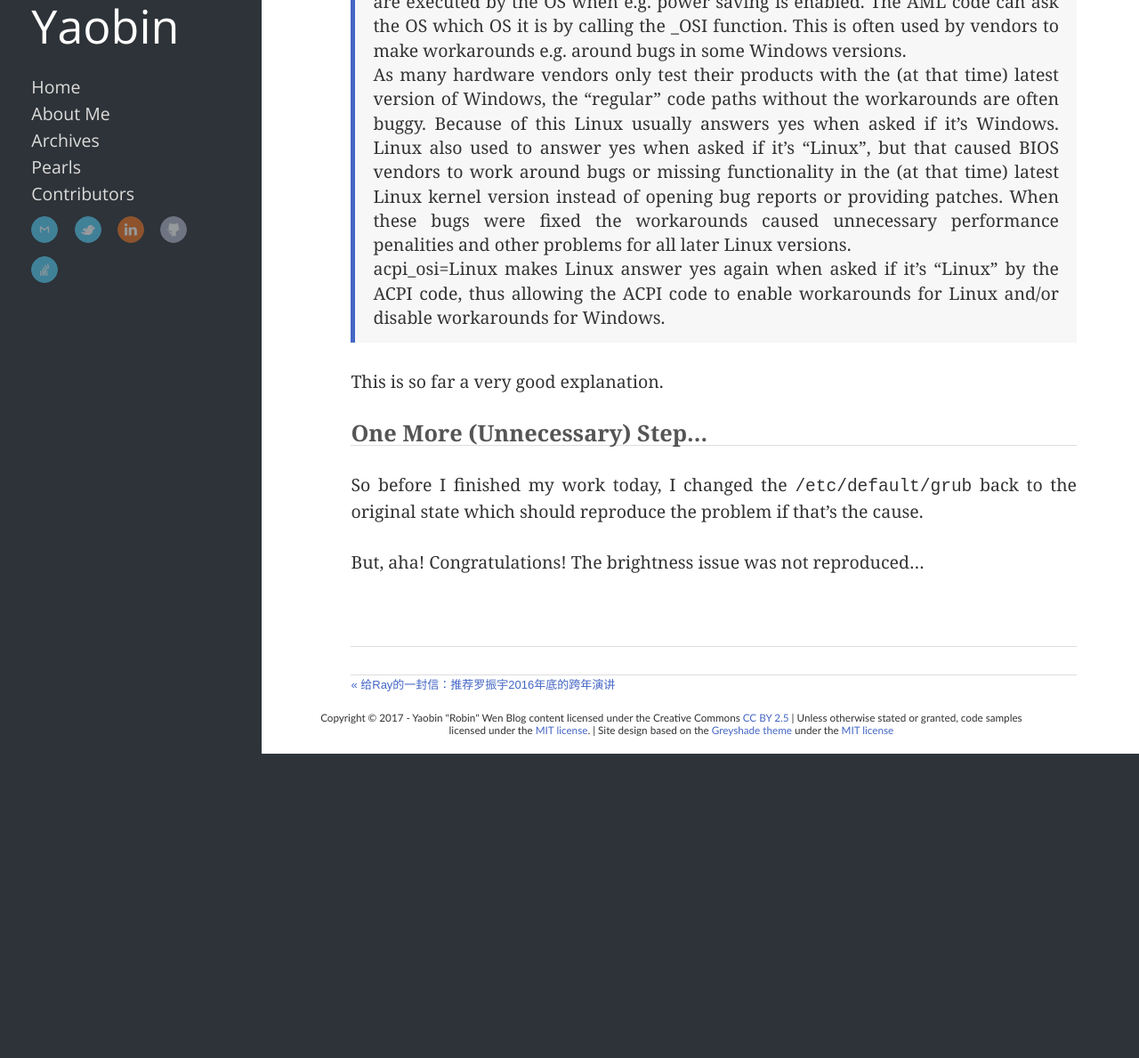
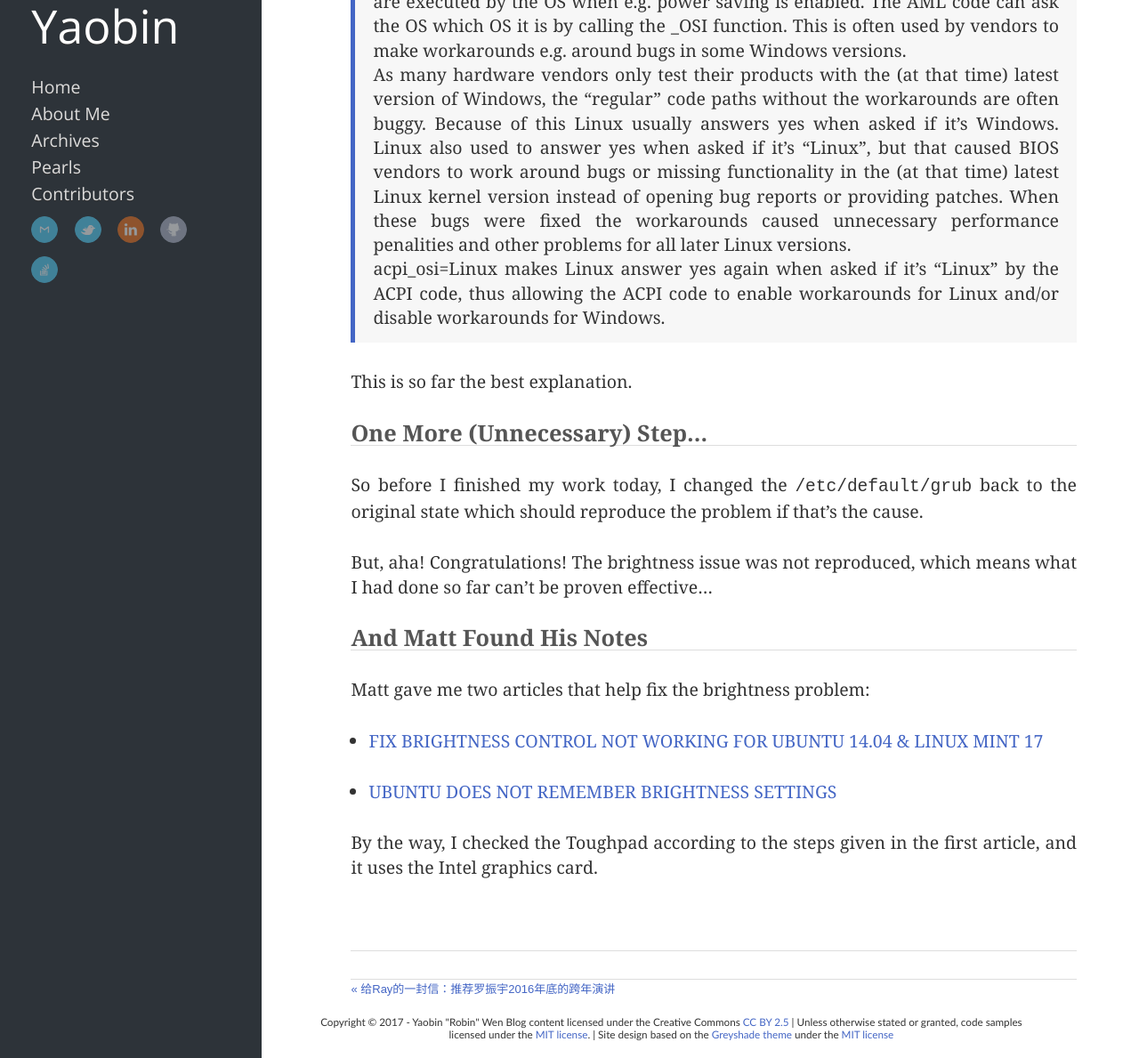
Before and after one commit to Tianhao25/yaobinwen.github.io, a Jekyll site: the page built from _posts/2017/2017-01-05-Ubuntu-ACPI-issue.md, in a window 1280 px wide and 1400 px high, scrolled down 1990 px, cut to the strip 211-1400 px from the top of the window. Shown: the whole strip at 89% size. Built offline with Jekyll 4.4.1, drawn with Linux system fonts in a browser that asks for light colours; nearby versions of some CDN libraries; our own code applies the rules of GitHub Pages for plain Markdown files; comment, search, counter and statistics services are not loaded; before the commit the page ends 3048 px from its top, so only the background shows below that; some of the changed text lies outside the part shown.

Commit message:
Update post

````diff
--- a/_posts/2017/2017-01-05-Ubuntu-ACPI-issue.md
+++ b/_posts/2017/2017-01-05-Ubuntu-ACPI-issue.md
@@ -32,7 +32,7 @@ The solution is described as follows:
 
 ## More Information
 
-### What is ACPI?
+### What Is ACPI?
 
 ACPI is short for [Advanced Configuration and Power Interface](http://searchwindowsserver.techtarget.com/definition/ACPI-Advanced-Configuration-and-Power-Interface):
 
@@ -42,7 +42,7 @@ ACPI is short for [Advanced Configuration and Power Interface](http://searchwind
 
 In other words, the issue with my Toughpad was probably caused by the incorrect configuration of Linux ACPI driver.
 
-### What does 'acpi_osi=' do?
+### What Does 'acpi_osi=' Do?
 
 According to this article, [Linux Kernel Boot Parameters](http://redsymbol.net/linux-kernel-boot-parameters/), the kernel parameter ```acpi_osi``` "Modify list of supported OS interface strings", and ```acpi_osi=``` disable all the OS interface strings.
 
@@ -58,10 +58,20 @@ But cg909 posted a better explanation in [this answer](http://unix.stackexchange
 >
 > acpi_osi=Linux makes Linux answer yes again when asked if it's "Linux" by the ACPI code, thus allowing the ACPI code to enable workarounds for Linux and/or disable workarounds for Windows.
 
-This is so far a very good explanation.
+This is so far the best explanation.
 
 ## One More (Unnecessary) Step...
 
 So before I finished my work today, I changed the ```/etc/default/grub``` back to the original state which should reproduce the problem if that's the cause.
 
-But, aha! Congratulations! The brightness issue was not reproduced...
+But, aha! Congratulations! The brightness issue was not reproduced, which means what I had done so far can't be proven effective...
+
+## And Matt Found His Notes
+
+Matt gave me two articles that help fix the brightness problem:
+
+* [FIX BRIGHTNESS CONTROL NOT WORKING FOR UBUNTU 14.04 & LINUX MINT 17](https://itsfoss.com/fix-brightness-ubuntu-1310/)
+
+* [UBUNTU DOES NOT REMEMBER BRIGHTNESS SETTINGS](https://itsfoss.com/ubuntu-mint-brightness-settings/)
+
+By the way, I checked the Toughpad according to the steps given in the first article, and it uses the Intel graphics card.
````
